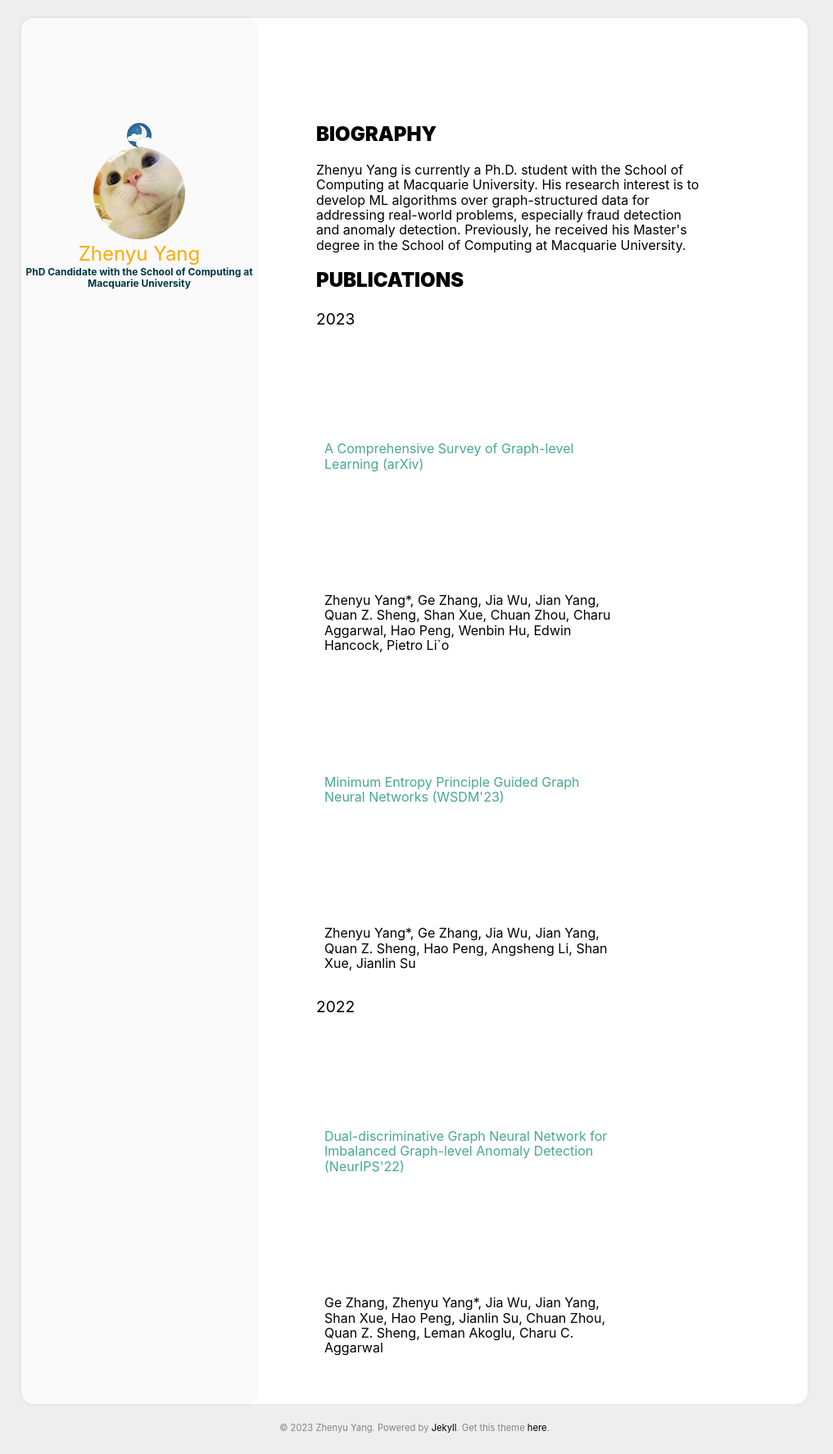
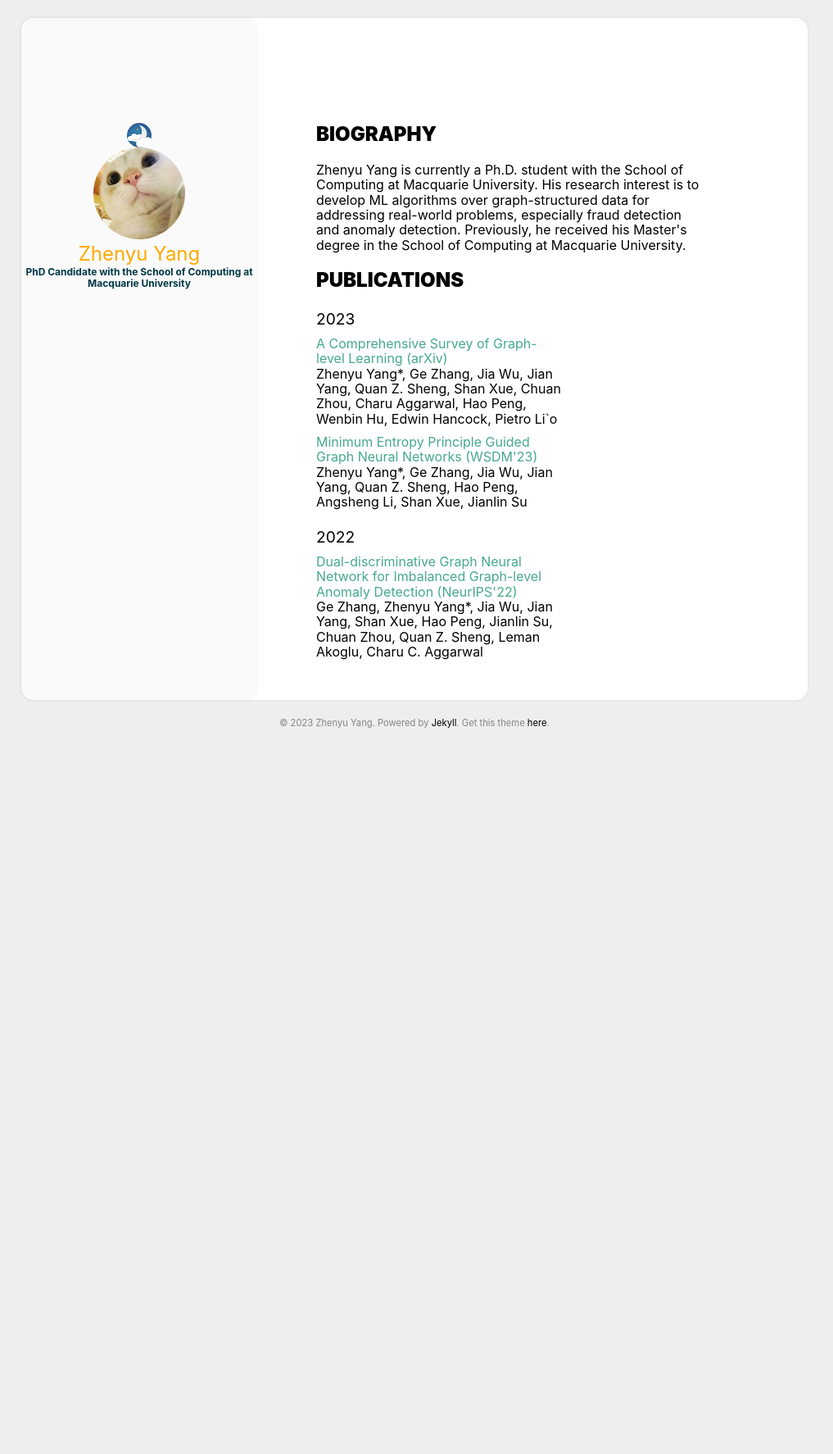
Before and after one commit to ZhenyuYangMQ/ZhenyuYangMQ.github.io, a Jekyll site: the page built from index.html, in a window 1280 px wide. Shown: the whole page at 82% size, without its empty margins (134-1151 px from the left). Built offline with Jekyll 4.4.1, drawn with Linux system fonts in a browser that asks for light colours; after the commit the page ends 922 px from its top, so only the background shows below that.

Commit message:
Update archive.html

```diff
--- a/_includes/archive.html
+++ b/_includes/archive.html
@@ -52,12 +52,12 @@
       <!--<time class='archive_date' datetime='{{ post.date | date_to_xmlschema }}'>
         {{ post.date | date: "%b %d" }}
       </time>-->
-      <div class='post_comment'>
+      <div class='archive_title'>
         <a href='{{ post.url | relative_url }}'>
           {{ post.title | escape }}
         </a>
       </div>
-      <div class='post_comment'>
+      <div class='archive_title'>
 	{{ post.authors | escape }}
       </div>
     </li>
```
